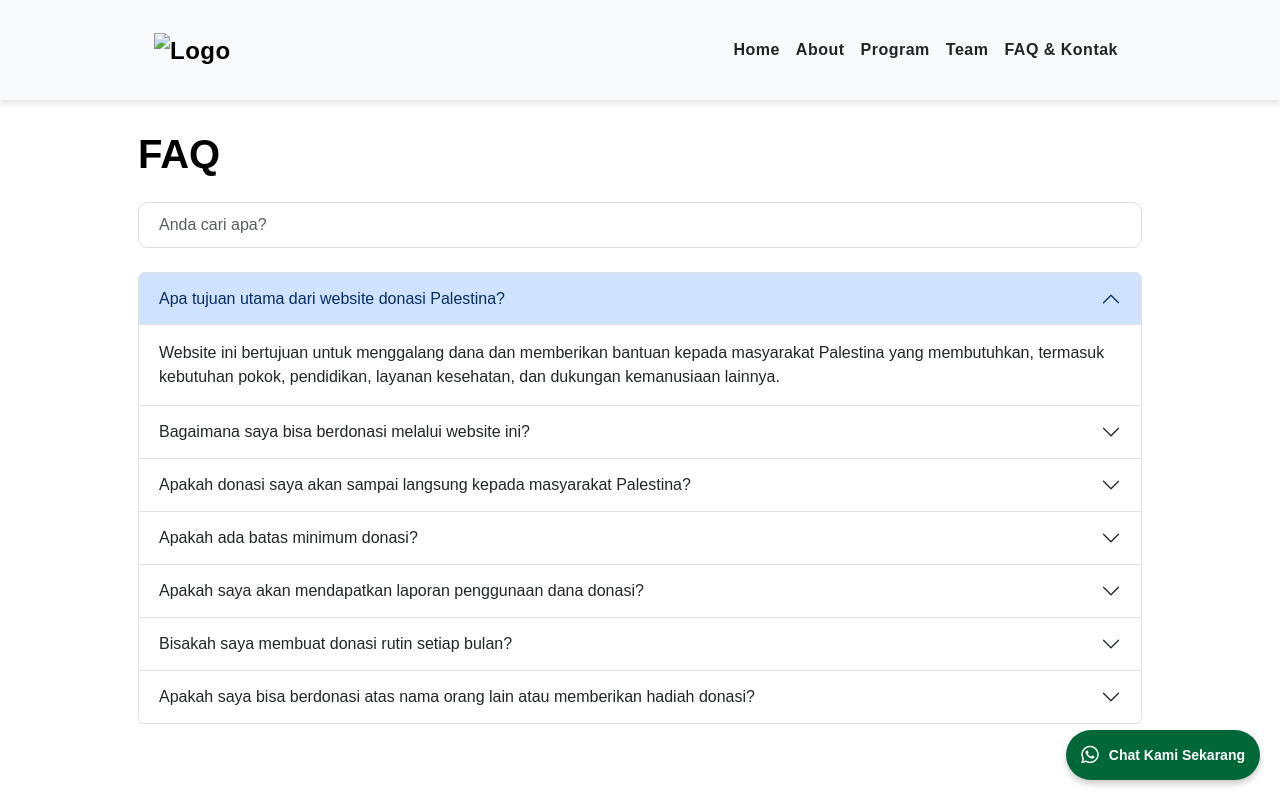
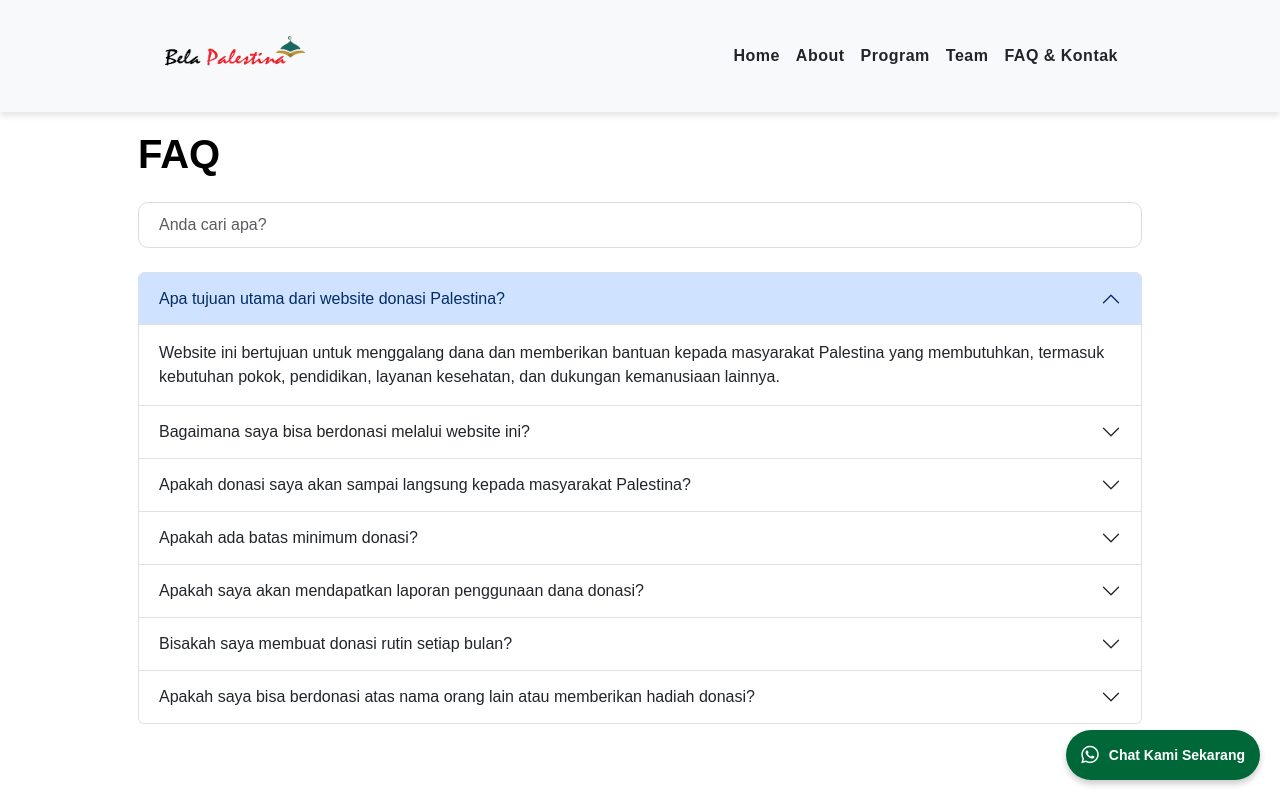
Before and after one commit to Rahmawati23-com/belapalestina, a plain HTML site: page kontak.html in a window 1280 px wide. Shown: the top 800 px of the page. Drawn offline with nearby package versions, Linux system fonts and the light colour scheme; a script that the page names is missing.

Commit message:
kontak and FAQ.html

```diff
--- a/kontak.html
+++ b/kontak.html
@@ -14,7 +14,7 @@
     <div class="container">
         <!-- Logo on the left -->
         <a class="navbar-brand" href="#">
-            <img src="./../image/logo-02.png" alt="Logo" width="120%" height="50">
+            <img src="logo-02.png" alt="Logo" width="120%" height="50">
         </a>
         <button class="navbar-toggler" type="button" data-bs-toggle="collapse" data-bs-target="#navbarNav">
             <span class="navbar-toggler-icon"></span>
```
